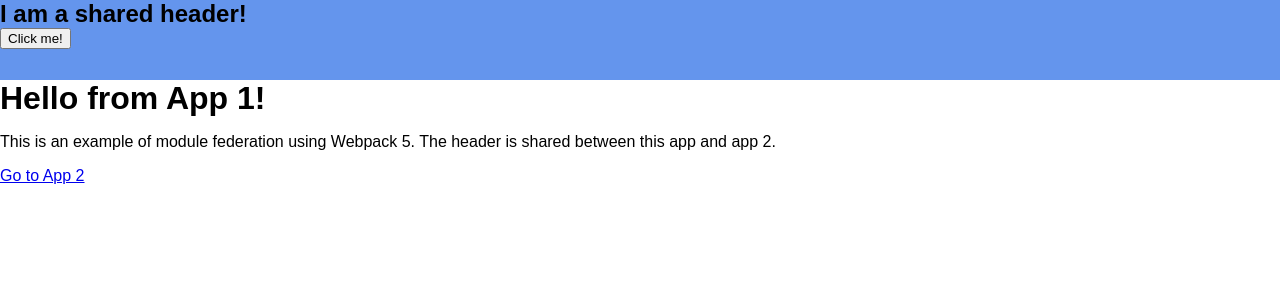
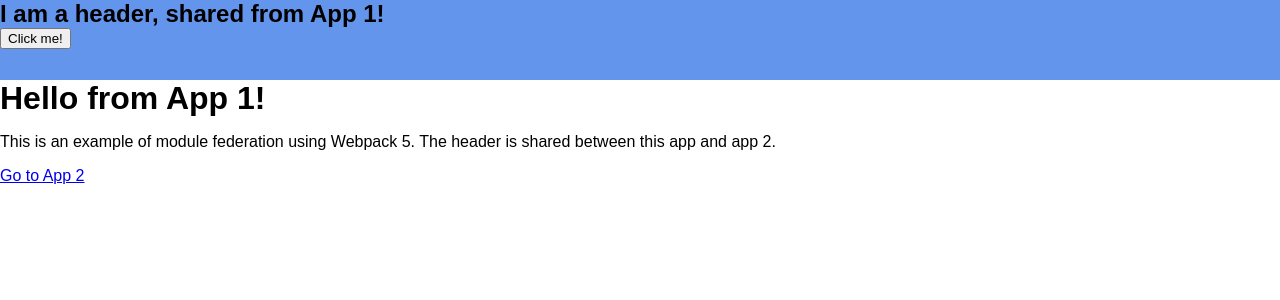
Before and after one commit to helloitsjoe/module-federation-example, a React app in the folder app1/: page / in a window 1280 px wide. Shown: the top 300 px of the page. Built offline with nearby package versions, Linux system fonts and the light colour scheme.

Commit message:
Change messaging

```diff
--- a/app1/src/Header.js
+++ b/app1/src/Header.js
@@ -13,7 +13,7 @@ export const Button = () => {
         backgroundColor: 'cornflowerblue',
       }}
     >
-      <h2>I am a shared header!</h2>
+      <h2>I am a header, shared from App 1!</h2>
       <button onClick={handleClick}>Click me!</button>
     </div>
   );
```
Also changed, not shown: 1 other file (tests, documents, lock files or other folders).
